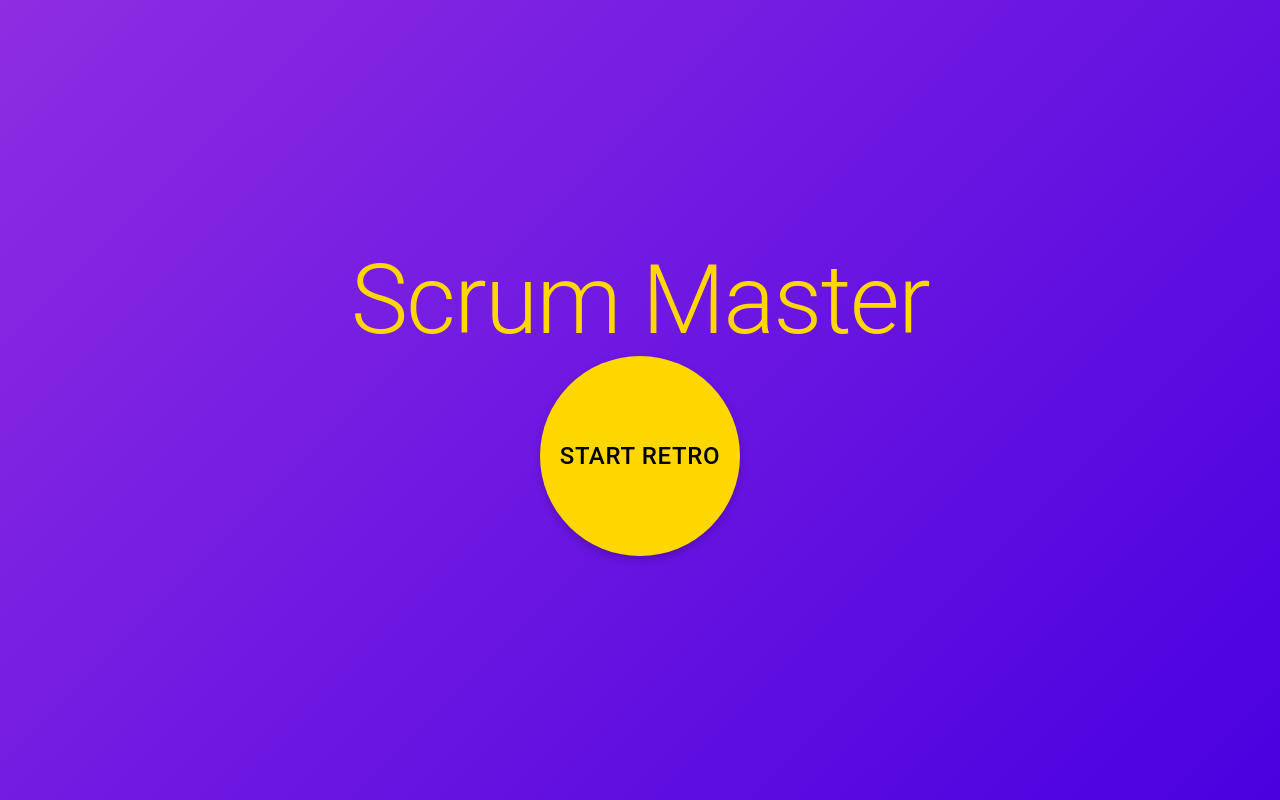
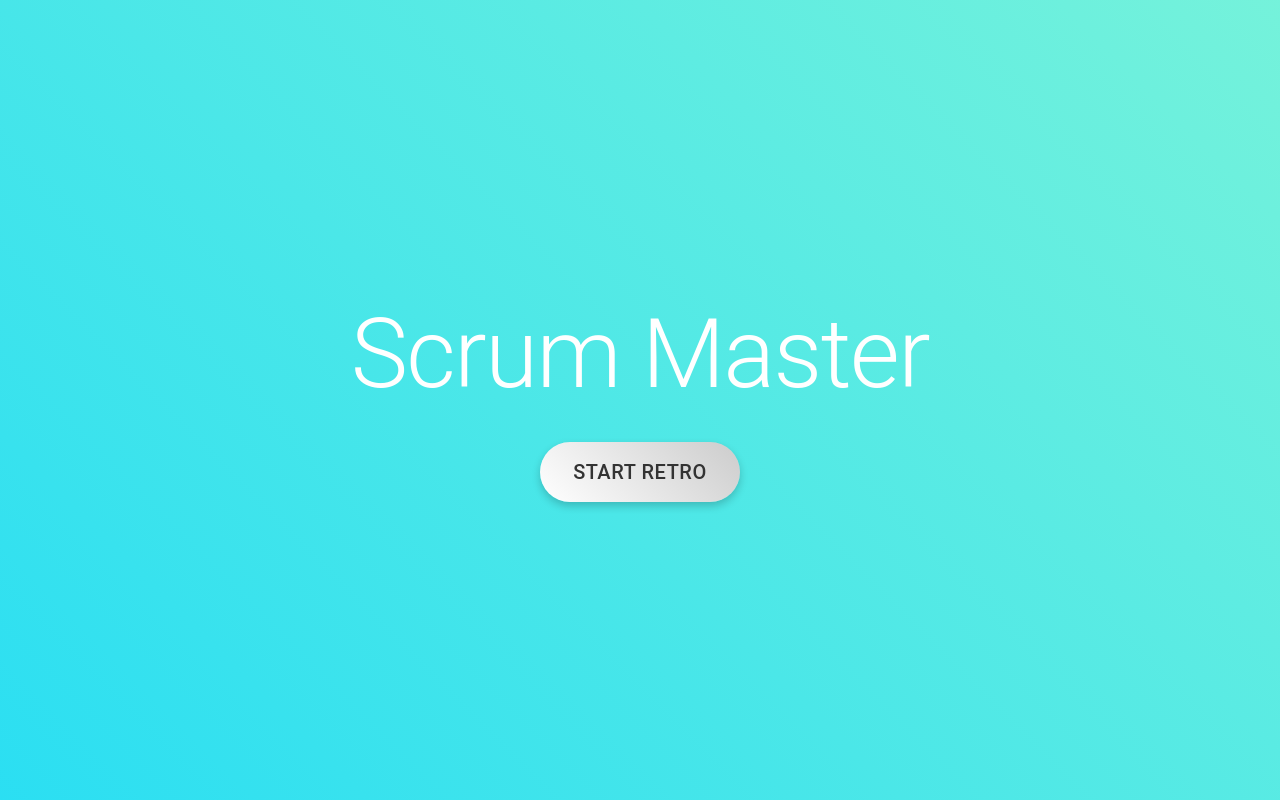
Before and after one commit to faraza/RetroAgent, a Next.js app: page / in a window 1280 px wide. Built offline with nearby package versions, Linux system fonts and the light colour scheme.

Commit message:
Wasted time making sick animations.

```diff
--- a/app/page.tsx
+++ b/app/page.tsx
@@ -1,46 +1,59 @@
 'use client';
 
-import { Container, Box, Typography } from '@mui/material';
-import { Button } from '@mui/material';
-import { Inter } from 'next/font/google';
-import { useRouter } from 'next/navigation';  // Updated import
+import { Container, Box, Typography, Button } from '@mui/material';
+import { keyframes } from '@emotion/react';
+import { useRouter } from 'next/navigation';
 
-const inter = Inter({ subsets: ['latin'] });
+// Background animation similar to Retro
+const diamondBackgroundAnimation = keyframes`
+  0% { background-position: 0% 50%; }
+  50% { background-position: 100% 50%; }
+  100% { background-position: 0% 50%; }
+`;
 
 export default function Home() {
-  const router = useRouter();  // Same usage
+  const router = useRouter();
+
+  const handleButtonClick = () => {
+    router.push('/retro');
+  };
 
   return (
-    <Container maxWidth={false} disableGutters sx={{
-      background: 'linear-gradient(135deg, #8E2DE2 0%, #4A00E0 100%)',
-      minHeight: '100vh',
-      display: 'flex',
-      justifyContent: 'center',
-      alignItems: 'center'
-    }}>
+    <Container
+      maxWidth={false}
+      disableGutters
+      sx={{
+        background: 'linear-gradient(45deg, #1fa2ff, #12d8fa, #a6ffcb)',
+        backgroundSize: '400% 400%',
+        animation: `${diamondBackgroundAnimation} 15s ease infinite`,
+        minHeight: '100vh',
+        display: 'flex',
+        justifyContent: 'center',
+        alignItems: 'center',
+      }}
+    >
       <Box component="main" sx={{ textAlign: 'center', position: 'relative' }}>
-        <Typography variant="h1" sx={{ color: '#FFD700' }}>
+        <Typography variant="h1" sx={{ color: '#FFFFFF', mb: 4 }}>
           Scrum Master
         </Typography>
         <Button
           variant="contained"
-          color="primary"
           sx={{
             width: '200px',
-            height: '200px',
-            borderRadius: '50%',
-            fontSize: '1.5rem',
-            backgroundColor: '#FFD700',
-            color: '#000000',
+            height: '60px',
+            borderRadius: '30px',
+            fontSize: '1.25rem',
+            background: 'linear-gradient(45deg, #FFFFFF 0%, #CCCCCC 100%)',
+            color: '#333333',
             boxShadow: '0 4px 8px rgba(0, 0, 0, 0.2)',
-            transition: 'transform 0.2s, box-shadow 0.2s',
+            transition: 'all 0.3s ease-in-out',
             '&:hover': {
-              backgroundColor: '#FFC107',
-              transform: 'scale(1.05)',
-              boxShadow: '0 6px 12px rgba(0, 0, 0, 0.3)',
-            }
+              background: 'linear-gradient(45deg, #F0F0F0 0%, #BBBBBB 100%)',
+              transform: 'translateY(-5px)',
+              boxShadow: '0 8px 16px rgba(0, 0, 0, 0.3)',
+            },
           }}
-          onClick={() => router.push('/retro')}  // Same navigation
+          onClick={handleButtonClick}
         >
           Start Retro
         </Button>
--- a/package.json
+++ b/package.json
@@ -12,6 +12,7 @@
     "@emotion/react": "^11.13.3",
     "@emotion/styled": "^11.13.0",
     "@mui/material": "^6.1.1",
+    "@vapi-ai/web": "^2.1.4",
     "next": "14.2.13",
     "react": "^18",
     "react-dom": "^18"
```
Also changed, not shown: app/retro/page.tsx (+66 -4 lines), 1 other file (tests, documents, lock files or other folders).
